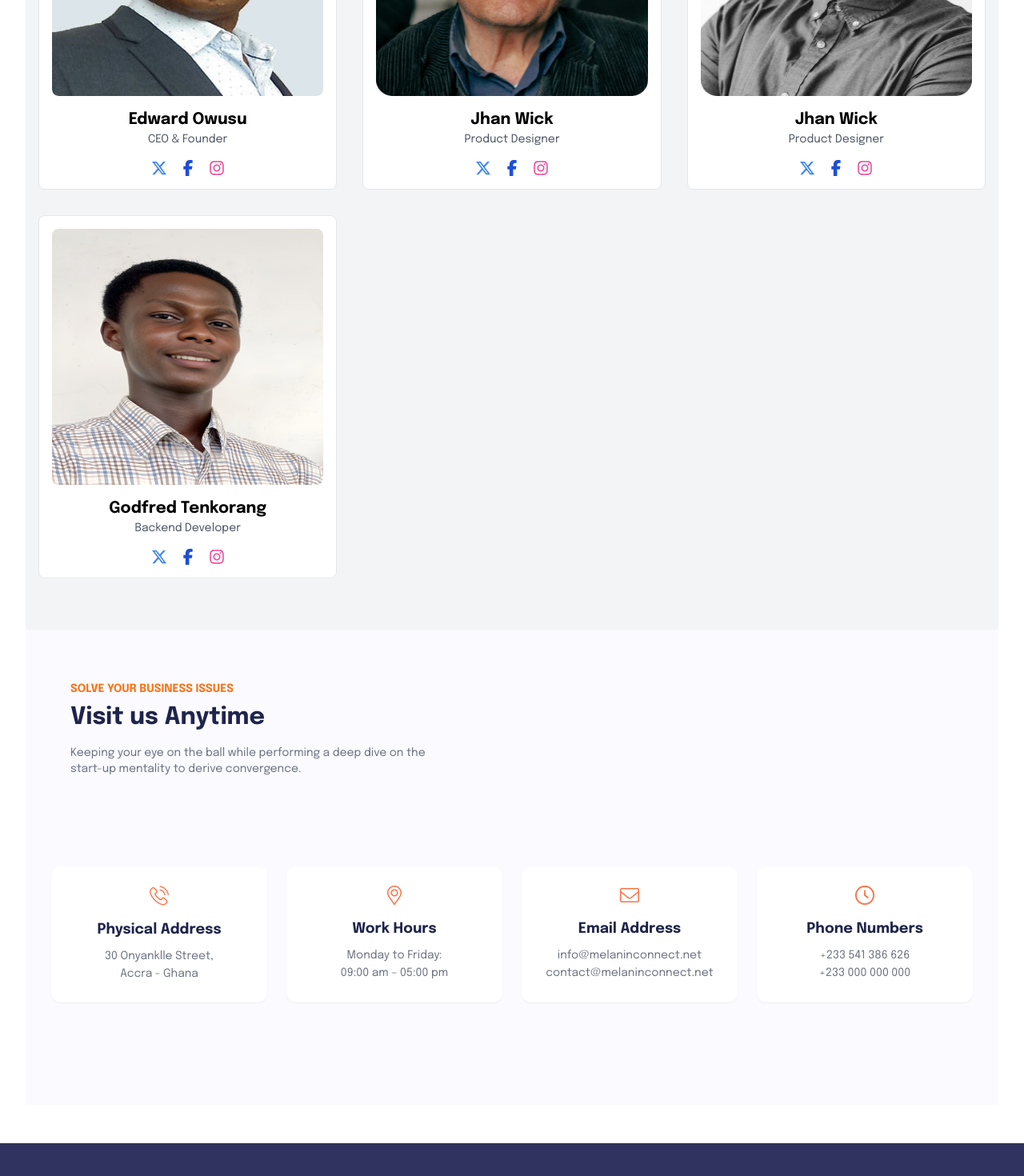
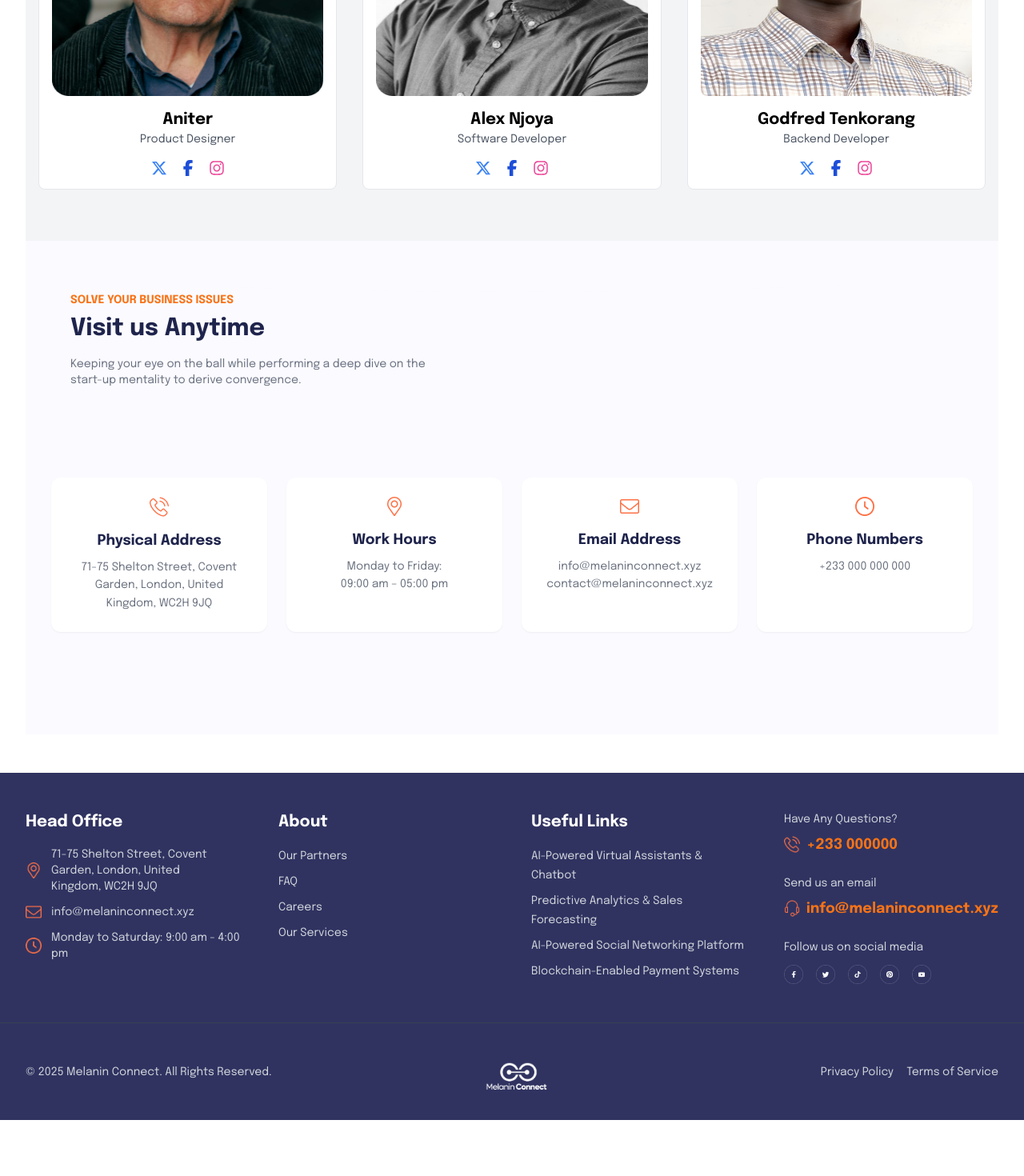
Before and after one commit to Melanin-Connect/melanin-frontend, a Next.js app: page /team in a window 1280 px wide. Shown: the part 1480-2950 px from the top of the page at 80% size. After the commit the page ends 2880 px from the top, so only its background shows below. Built offline with nearby package versions, Linux system fonts and the light colour scheme.

Commit message:
download

```diff
--- a/app/components/Footer/footer.tsx
+++ b/app/components/Footer/footer.tsx
@@ -32,7 +32,7 @@ const Footer: React.FC = () => {
                   height={20}
                   className="flex-shrink-0"
                 />
-                <span className="text-sm">30 Onyankle Street</span>
+                <span className="text-sm">71-75 Shelton Street, Covent Garden, London, United Kingdom, WC2H 9JQ</span>
               </div>
               <div className="flex items-center space-x-3 text-gray-300 hover:text-white transition-colors">
                 <Image
@@ -42,7 +42,7 @@ const Footer: React.FC = () => {
                   height={20}
                   className="flex-shrink-0"
                 />
-                <span className="text-sm">info@melaninconnect.net</span>
+                <span className="text-sm">info@melaninconnect.xyz</span>
               </div>
               <div className="flex items-center space-x-3 text-gray-300 hover:text-white transition-colors">
                 <Image
@@ -134,7 +134,7 @@ const Footer: React.FC = () => {
                   href="tel:+233541386626"
                   className="text-lg font-bold text-orange-500 hover:text-orange-400 transition-colors"
                 >
-                  +233 541 386 626
+                  +233 000000
                 </Link>
               </div>
             </div>
@@ -154,7 +154,7 @@ const Footer: React.FC = () => {
                   href="mailto:info@melaninconnect.net"
                   className="text-lg font-bold text-orange-500 hover:text-orange-400 transition-colors"
                 >
-                  info@melaninconnect.net
+                  info@melaninconnect.xyz
                 </Link>
               </div>
             </div>
--- a/app/components/common/team.tsx
+++ b/app/components/common/team.tsx
@@ -1,17 +1,17 @@
 import React from "react";
-import Team1 from "@/public/assets/mate3.jpg";
-import Team2 from "@/public/assets/avatar.png"
+// import Team1 from "@/public/assets/mate3.jpg";
+import Team2 from "@/public/assets/avatar.png";
 import Team3 from "@/public/assets/avatar1.png";
-import Team4 from "@/public/assets/mate.jpg"
+import Team4 from "@/public/assets/mate.jpg";
 import Image from "next/image";
 
 const TeamMembers: React.FC = () => {
   const team = [
-    {
-      name: "Edward Owusu",
-      role: "CEO & Founder",
-      image: Team1,
-    },
+    // {
+    //   name: "Edward Owusu",
+    //   role: "CEO & Founder",
+    //   image: Team1,
+    // },
     {
       name: "Anita",
       role: "Marketing",
@@ -32,12 +32,12 @@ const TeamMembers: React.FC = () => {
   return (
     <div className="bg-white py-16 px-8">
       <div className="text-center mb-12">
-        <p className="text-sm uppercase text-orange-500 mb-2 font-bold tracking-widest">
+        {/* <p className="text-sm uppercase text-orange-500 mb-2 font-bold tracking-widest">
           Our Team
-        </p>
-        <h2 className="text-4xl font-bold text-gray-900">Meet the Founder</h2>
+        </p> */}
+        <h2 className="text-4xl font-bold text-gray-900">Meet the Team</h2>
       </div>
-      <div className="grid grid-cols-1 md:grid-cols-4 gap-8 max-w-7xl mx-auto">
+      <div className="grid grid-cols-1 md:grid-cols-3 gap-8 max-w-7xl mx-auto justify-items-center">
         {team.map((member) => (
           <div key={member.name} className="text-center">
             <div className="w-40 h-40 mx-auto rounded-[30%] overflow-hidden mb-4">
@@ -46,7 +46,6 @@ const TeamMembers: React.FC = () => {
                 alt={member.name}
                 width={160}
                 height={160}
-                className=" "
               />
             </div>
             <h3 className="text-xl font-semibold text-gray-900">{member.name}</h3>
--- a/app/components/home/component/StatsSection.tsx
+++ b/app/components/home/component/StatsSection.tsx
@@ -3,7 +3,7 @@ import Image from "next/image";
 import SVG from "@/public/assets/SVG.png";
 import SVG1 from "@/public/assets/SVG (1).png";
 import SVG2 from "@/public/assets/SVG (2).png";
-import Man from "@/public/assets/man.png";
+import Man from "@/public/assets/mate3.jpg";
 import sign from "@/public/assets/sign.png";
 import heading from "@/public/assets/heading.png";
 import SVG3 from "@/public/assets/Group.png";
@@ -76,7 +76,7 @@ const StatsSection: React.FC = () => {
             />
             <div className="ml-2 md:ml-4">
               <p className="text-gray-900 font-semibold">CEO & Co-founder</p>
-              <p className="text-gray-500">Melanin Connect</p>
+              <p className="text-gray-500">Edward Owusu <br /> Melanin Connect</p>
             </div>
             <Image
               src={sign}
--- a/app/components/services/serviceDetials/Services.tsx
+++ b/app/components/services/serviceDetials/Services.tsx
@@ -29,10 +29,10 @@ const Services: React.FC = () => {
       {/* Contact Info - Hidden on Small Screens */}
       <div className="bg-white rounded-lg shadow-md p-6 hidden lg:block">
         <h3 className="text-xl font-semibold mb-4">Contact Info</h3>
-        <p>30 Onyankle Street, Accra</p>
-        <p>+233 200 000 000</p>
-        <p>+233 000 000 000</p>
-        <p>info@melaninconnect.net</p>
+        <p>71-75 Shelton Street, Covent Garden, London, United Kingdom, WC2H 9JQ</p>
+        <p>+233 00 000 000</p>
+        <p>+233 00 000 000</p>
+        <p>info@melaninconnect.xyz</p>
       </div>
     </div>
   );
--- a/app/components/team/Contact.tsx
+++ b/app/components/team/Contact.tsx
@@ -31,7 +31,7 @@ const VisitUsSection = () => {
             {
               icon: Call,
               title: "Physical Address",
-              description: "30 Onyanklle Street, \n Accra - Ghana",
+              description: "71-75 Shelton Street, Covent Garden, London, United Kingdom, WC2H 9JQ",
             },
             {
               icon: Location,
@@ -42,12 +42,12 @@ const VisitUsSection = () => {
               icon: Envelop,
               title: "Email Address",
               description:
-                "info@melaninconnect.net\ncontact@melaninconnect.net",
+                "info@melaninconnect.xyz\ncontact@melaninconnect.xyz",
             },
             {
               icon: Clock,
               title: "Phone Numbers",
-              description: "+233 541 386 626\n+233 000 000 000",
+              description: "+233 000 000 000",
             },
           ].map((detail, index) => (
             <div
--- a/app/components/team/Members.tsx
+++ b/app/components/team/Members.tsx
@@ -1,23 +1,23 @@
 import React from "react";
 import Image from "next/image";
 import { FaXTwitter, FaFacebookF, FaInstagram } from "react-icons/fa6";
-import Team1 from "@/public/assets/mate3.jpg";
+// import Team1 from "@/public/assets/mate3.jpg";
 import Team2 from "@/public/assets/mate1.png";
 import Team3 from "@/public/assets/mate2.png";
 import Team4 from "@/public/assets/mate.jpg";
 
 const TeamMembers = () => {
   const members = [
+    // {
+    //   name: "Edward Owusu",
+    //   role: "CEO & Founder",
+    //   img: Team1,
+    //   x: "https://twitter.com/jhanwick",
+    //   facebook: "https://facebook.com/jhanwick",
+    //   instagram: "https://instagram.com/jhanwick",
+    // },
     {
-      name: "Edward Owusu",
-      role: "CEO & Founder",
-      img: Team1,
-      x: "https://twitter.com/jhanwick",
-      facebook: "https://facebook.com/jhanwick",
-      instagram: "https://instagram.com/jhanwick",
-    },
-    {
-      name: "Jhan Wick",
+      name: "Aniter",
       role: "Product Designer",
       img: Team2,
       x: "https://twitter.com/jhanwick",
@@ -25,8 +25,8 @@ const TeamMembers = () => {
       instagram: "https://instagram.com/jhanwick",
     },
     {
-      name: "Jhan Wick",
-      role: "Product Designer",
+      name: "Alex Njoya",
+      role: "Software Developer",
       img: Team3,
       x: "https://twitter.com/jhanwick",
       facebook: "https://facebook.com/jhanwick",
```
